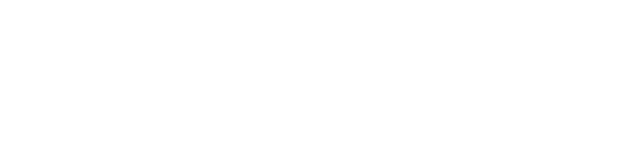
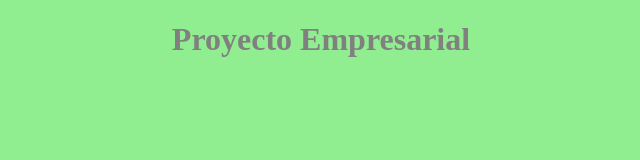
Before and after one commit to Jvr2241/Clase, a plain HTML site: page index.html in a window 1280 px wide. Shown: the whole page, without its empty margins (319-959 px from the left). Drawn offline with Linux system fonts and the light colour scheme.

Commit message:
Párrafo y color de fondo

```diff
--- /dev/null
+++ b/CSS/index.css
@@ -0,0 +1,8 @@
+body{
+    background-color: lightgreen;
+}
+
+h1{
+   color: gray;
+   text-align: center;
+}
--- a/index.html
+++ b/index.html
@@ -4,9 +4,10 @@
     <meta charset="UTF-8">
     <meta http-equiv="X-UA-Compatible" content="IE=edge">
     <meta name="viewport" content="width=device-width, initial-scale=1.0">
+    <link href="CSS/index.css" rel="stylesheet" type="text/css">
     <title>Document</title>
 </head>
 <body>
-
+    <h1>Proyecto Empresarial</h1>
 </body>
 </html>
```
Also changed, not shown: JS/index.js (added).
